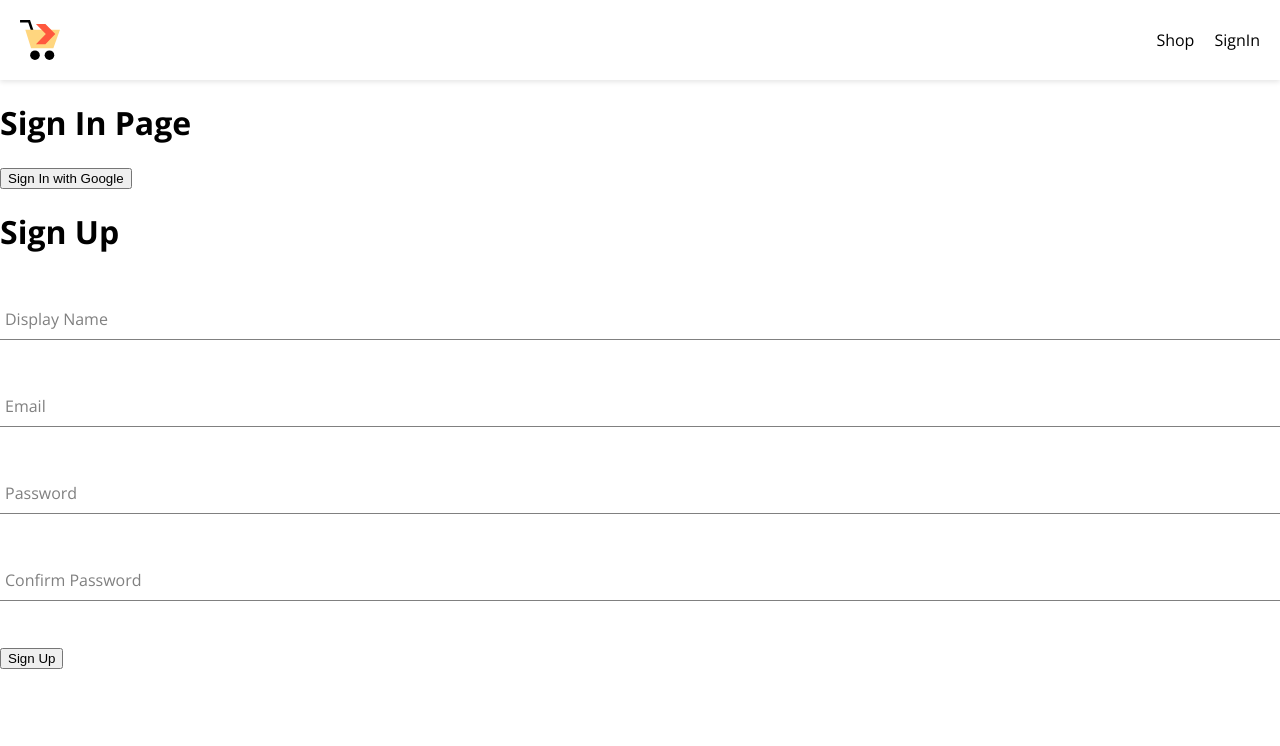
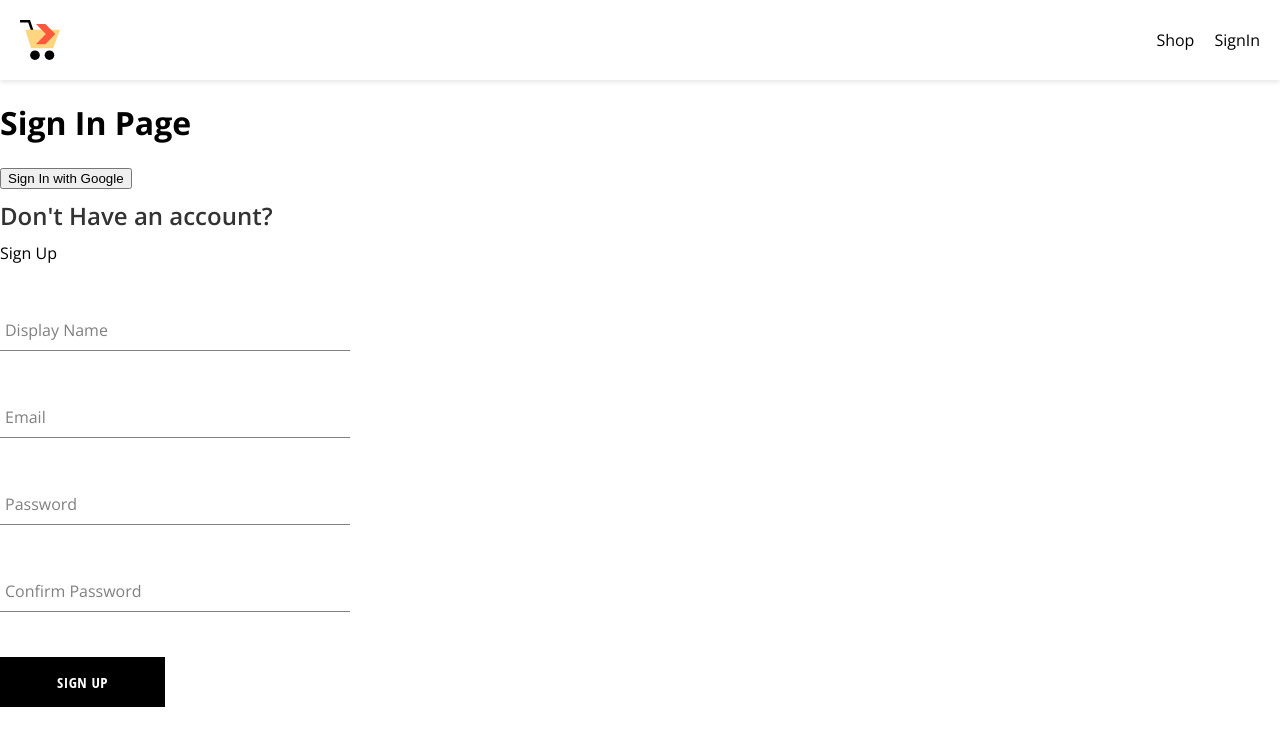
Before and after one commit to josealarconchacon/wear-well, a React (Create React App) app: page /signIn in a window 1280 px wide. Shown: the top 746 px of the page. Built offline with nearby package versions, Linux system fonts and the light colour scheme.

Commit message:
setup button, sign-up component

```diff
--- /dev/null
+++ b/src/components/button/button.component.jsx
@@ -0,0 +1,19 @@
+import "./button.style.scss";
+
+const BUTTON_TYPES_CLASSES = {
+  google: "google-sign-in",
+  invert: "invert",
+};
+
+const Button = ({ children, buttonType, ...inputOptions }) => {
+  return (
+    <button
+      className={`button-container ${BUTTON_TYPES_CLASSES[buttonType]}`}
+      {...inputOptions}
+    >
+      {children}
+    </button>
+  );
+};
+
+export default Button;
--- /dev/null
+++ b/src/components/button/button.style.scss
@@ -0,0 +1,41 @@
+.button-container {
+  min-width: 165px;
+  width: auto;
+  height: 50px;
+  letter-spacing: 0.5px;
+  line-height: 50px;
+  padding: 0 35px 0 35px;
+  font-size: 15px;
+  background-color: black;
+  color: white;
+  text-transform: uppercase;
+  font-family: "Open Sans Condensed";
+  font-weight: bolder;
+  border: none;
+  cursor: pointer;
+  display: flex;
+  justify-content: center;
+  &:hover {
+    background-color: white;
+    color: black;
+    border: 1px solid black;
+  }
+  &.google-sign-in {
+    background-color: #4285f4;
+    color: white;
+    &:hover {
+      background-color: #357ae8;
+      border: none;
+    }
+  }
+  &.inverted {
+    background-color: white;
+    color: black;
+    border: 1px solid black;
+    &:hover {
+      background-color: black;
+      color: white;
+      border: none;
+    }
+  }
+}
--- a/src/components/sign-up-form/sign-up-form.component.jsx
+++ b/src/components/sign-up-form/sign-up-form.component.jsx
@@ -4,6 +4,8 @@
   createAuthUserWithEmailAndPassword,
   createUserDocumentFromAuth,
 } from "../../utils/firebase.utils";
+import "./sign-up-form.style.scss";
+import Button from "../button/button.component";
 
 const defaultFormField = {
   displayname: "",
@@ -50,8 +52,9 @@
   };
 
   return (
-    <div>
-      <h1>Sign Up</h1>
+    <div className="sign-up-container">
+      <h2>Don't Have an account? </h2>
+      <span>Sign Up</span>
       <form onSubmit={handleSubmit}>
         <FormInput
           label="Display Name"
@@ -93,7 +96,7 @@
             value: confirmPassword,
           }}
         />
-        <button type="submit">Sign Up</button>
+        <Button type="submit">Sign Up</Button>
       </form>
     </div>
   );
--- a/src/components/sign-up-form/sign-up-form.style.scss
+++ b/src/components/sign-up-form/sign-up-form.style.scss
@@ -0,0 +1,9 @@
+.sign-up-container {
+  display: flex;
+  flex-direction: column;
+  width: 350px;
+
+  h2 {
+    margin: 10px 0;
+  }
+}
```
